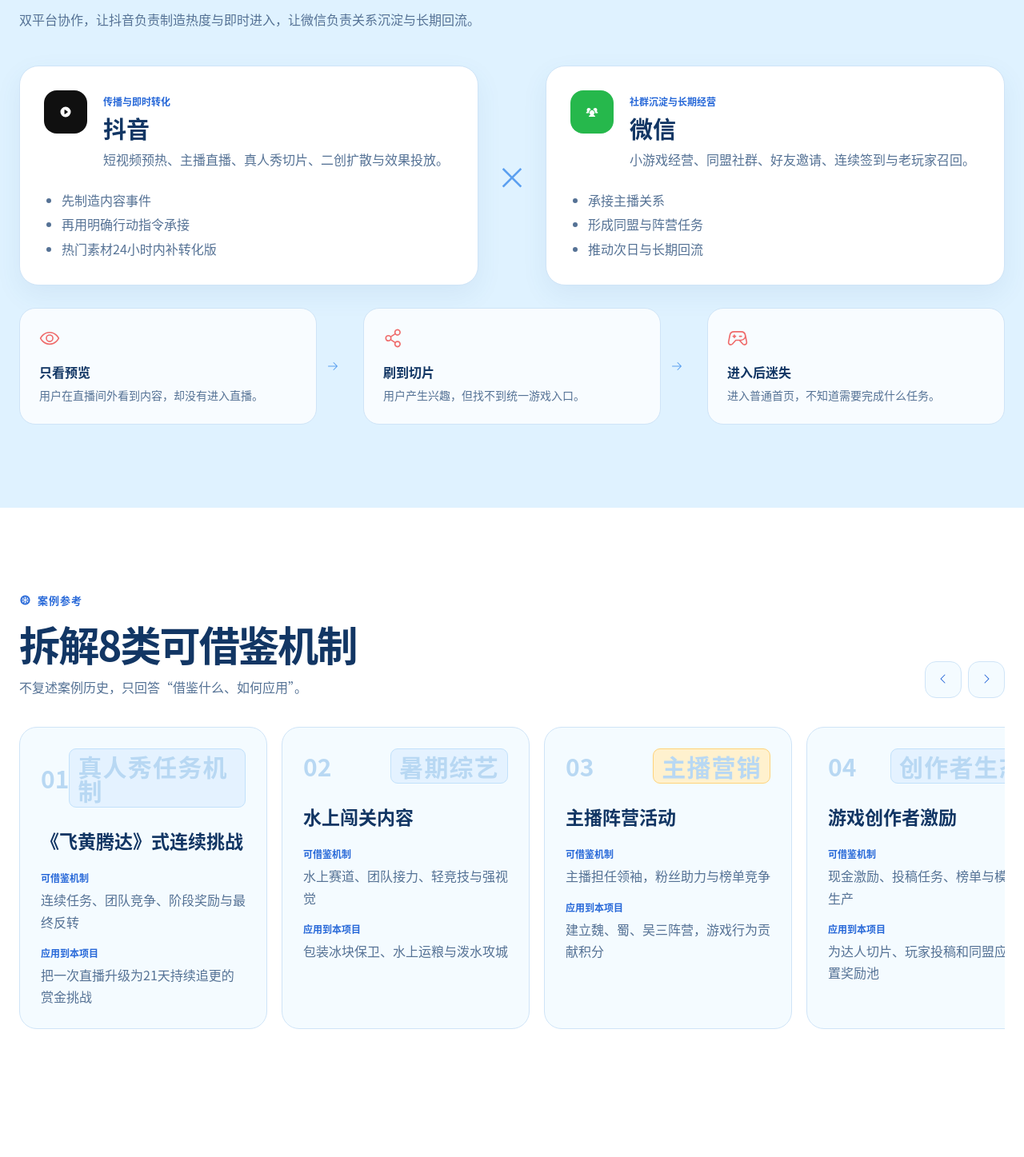
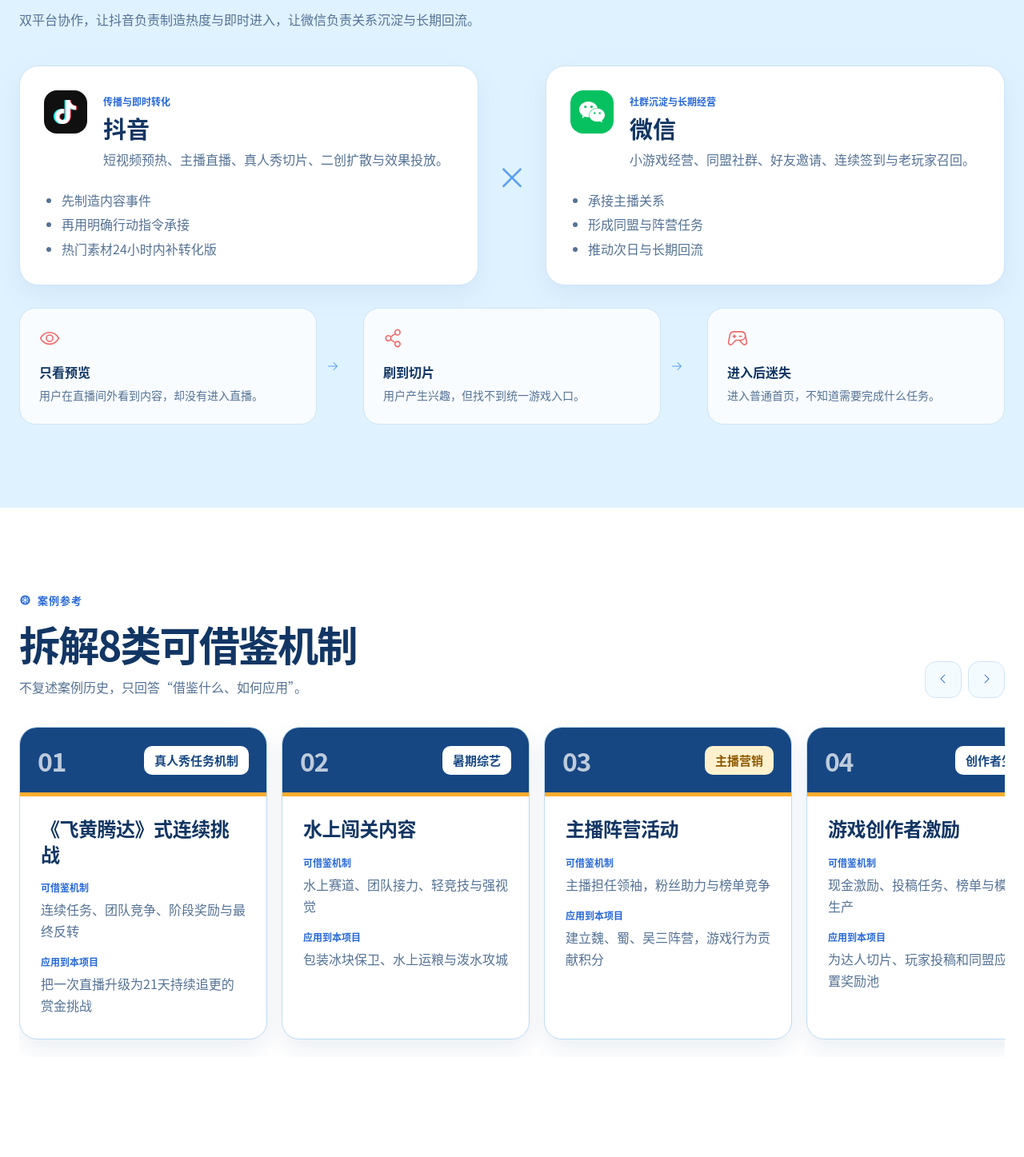
Before and after one commit to duyifan404-wq/ice-bounty-camp, a React (Vite) app: page / in a window 1280 px wide. Shown: the part 1812-3259 px from the top of the page at 80% size. Built offline with nearby package versions, Linux system fonts and the light colour scheme.

Commit message:
Use brand icons and strengthen case headings

```diff
--- a/package.json
+++ b/package.json
@@ -14,6 +14,7 @@
     "@vitejs/plugin-react": "5.0.4",
     "react": "19.2.0",
     "react-dom": "19.2.0",
+    "react-icons": "^5.7.0",
     "recharts": "^3.10.1",
     "vite": "6.4.2"
   }
--- a/src/App.jsx
+++ b/src/App.jsx
@@ -23,7 +23,6 @@
   List,
   Medal,
   Megaphone,
-  PlayCircle,
   Robot,
   ShareNetwork,
   ShieldCheck,
@@ -38,6 +37,7 @@
   WarningCircle,
   X,
 } from "@phosphor-icons/react";
+import { SiTiktok, SiWechat } from "react-icons/si";
 import {
   Cell,
   Funnel,
@@ -282,9 +282,9 @@
           <div className="page-wrap">
             <SectionHeader eyebrow="02 市场判断" title="内容曝光不等于有效新增" desc="双平台协作，让抖音负责制造热度与即时进入，让微信负责关系沉淀与长期回流。" />
             <div className="platform-compare reveal">
-              <article className="platform-panel douyin"><div className="platform-icon"><PlayCircle weight="fill" /></div><div><span>传播与即时转化</span><h3>抖音</h3><p>短视频预热、主播直播、真人秀切片、二创扩散与效果投放。</p></div><ul><li>先制造内容事件</li><li>再用明确行动指令承接</li><li>热门素材24小时内补转化版</li></ul></article>
+              <article className="platform-panel douyin"><div className="platform-icon" aria-label="抖音"><SiTiktok /></div><div><span>传播与即时转化</span><h3>抖音</h3><p>短视频预热、主播直播、真人秀切片、二创扩散与效果投放。</p></div><ul><li>先制造内容事件</li><li>再用明确行动指令承接</li><li>热门素材24小时内补转化版</li></ul></article>
               <div className="platform-plus">×</div>
-              <article className="platform-panel wechat"><div className="platform-icon"><UsersThree weight="fill" /></div><div><span>社群沉淀与长期经营</span><h3>微信</h3><p>小游戏经营、同盟社群、好友邀请、连续签到与老玩家召回。</p></div><ul><li>承接主播关系</li><li>形成同盟与阵营任务</li><li>推动次日与长期回流</li></ul></article>
+              <article className="platform-panel wechat"><div className="platform-icon" aria-label="微信"><SiWechat /></div><div><span>社群沉淀与长期经营</span><h3>微信</h3><p>小游戏经营、同盟社群、好友邀请、连续签到与老玩家召回。</p></div><ul><li>承接主播关系</li><li>形成同盟与阵营任务</li><li>推动次日与长期回流</li></ul></article>
             </div>
             <div className="breakpoint-row reveal">
               <article><Eye /><span>只看预览</span><p>用户在直播间外看到内容，却没有进入直播。</p></article>
@@ -305,7 +305,7 @@
             <div className="case-rail" ref={caseRail}>
               {cases.map((item, index) => (
                 <article className="case-card reveal" key={item.title}>
-                  <div className="case-top"><span>{String(index + 1).padStart(2, "0")}</span><Badge tone={index % 3 === 2 ? "gold" : "blue"}>{item.type}</Badge></div>
+                  <div className="case-top"><span className="case-index">{String(index + 1).padStart(2, "0")}</span><span className="case-type">{item.type}</span></div>
                   <h3>{item.title}</h3>
                   <dl><dt>可借鉴机制</dt><dd>{item.borrow}</dd><dt>应用到本项目</dt><dd>{item.apply}</dd></dl>
                 </article>
--- a/src/styles.css
+++ b/src/styles.css
@@ -101,7 +101,11 @@
 .platform-panel { padding: 30px; display: grid; grid-template-columns: 58px 1fr; gap: 16px; background: white; border: 1px solid var(--border); border-radius: 24px; box-shadow: 0 12px 32px rgba(50, 96, 150, .08); }
 .platform-panel ul { grid-column: 1 / 3; margin: 6px 0 0; padding-left: 22px; color: var(--ink-soft); line-height: 1.9; }
 .platform-icon { width: 54px; height: 54px; display: grid; place-items: center; color: white; border-radius: 16px; background: #101010; }
-.wechat .platform-icon { background: #26b84c; }
+.platform-icon svg { width: 30px; height: 30px; }
+.douyin .platform-icon { background: #101010; }
+.douyin .platform-icon svg { filter: drop-shadow(-1.5px 0 #25f4ee) drop-shadow(1.5px 0 #fe2c55); }
+.wechat .platform-icon { background: #07c160; }
+.wechat .platform-icon svg { width: 32px; height: 32px; }
 .platform-panel span { font-size: 12px; font-weight: 800; color: var(--blue-700); }
 .platform-panel h3 { margin: 2px 0 6px; font-size: 29px; }
 .platform-panel p { margin: 0; color: var(--ink-soft); line-height: 1.6; }
@@ -118,10 +122,12 @@
 .rail-controls { display: flex; gap: 8px; }
 .rail-controls button { width: 46px; height: 46px; border: 1px solid var(--border); border-radius: 14px; background: var(--ice); color: var(--blue-700); cursor: pointer; }
 .case-rail { display: grid; grid-auto-flow: column; grid-auto-columns: minmax(310px, 32%); gap: 18px; overflow-x: auto; scroll-snap-type: x mandatory; scrollbar-width: thin; scrollbar-color: var(--blue-200) transparent; padding: 36px 2px 22px; }
-.case-card { scroll-snap-align: start; min-height: 340px; padding: 26px; background: var(--ice); border: 1px solid var(--border); border-radius: 22px; }
-.case-top { display: flex; align-items: center; justify-content: space-between; }
-.case-top > span { color: #b8d8f3; font-size: 30px; font-weight: 950; }
-.case-card h3 { margin: 26px 0 22px; font-size: 23px; line-height: 1.35; }
+.case-card { scroll-snap-align: start; min-height: 350px; padding: 0 26px 28px; overflow: hidden; background: white; border: 1px solid #bddcf4; border-radius: 22px; box-shadow: 0 12px 28px rgba(30, 79, 132, .09); }
+.case-top { min-height: 86px; margin: 0 -26px; padding: 16px 22px; display: flex; align-items: center; gap: 14px; background: var(--blue-900); border-bottom: 5px solid var(--gold); }
+.case-index { color: rgba(255,255,255,.72); font-size: 32px; line-height: 1; font-weight: 950; letter-spacing: -.04em; }
+.case-type { margin-left: auto; max-width: calc(100% - 64px); padding: 9px 13px; color: var(--blue-900); background: white; border-radius: 10px; font-size: 15px; line-height: 1.2; font-weight: 950; text-align: right; }
+.case-card:nth-child(3n) .case-type { color: #8d5900; background: var(--gold-soft); }
+.case-card h3 { margin: 24px 0 18px; color: var(--blue-950); font-size: 24px; line-height: 1.3; letter-spacing: -.02em; }
 .case-card dl { margin: 0; }
 .case-card dt { margin-top: 16px; font-size: 12px; color: var(--blue-700); font-weight: 900; }
 .case-card dd { margin: 6px 0 0; color: var(--ink-soft); line-height: 1.7; }
```
Also changed, not shown: 2 other files (tests, documents, lock files or other folders).
